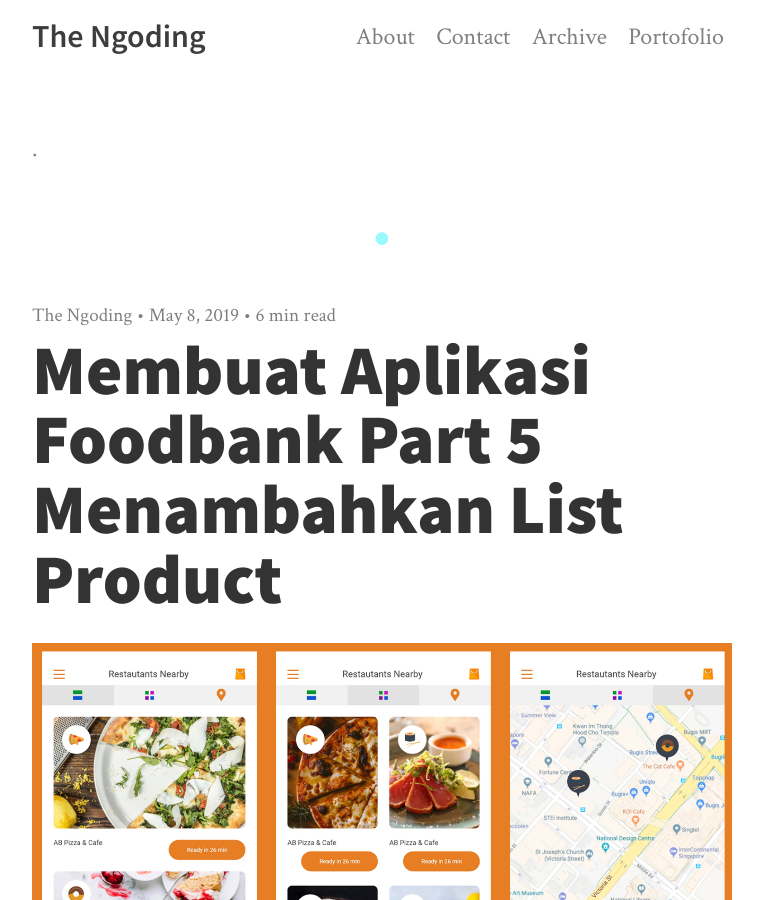
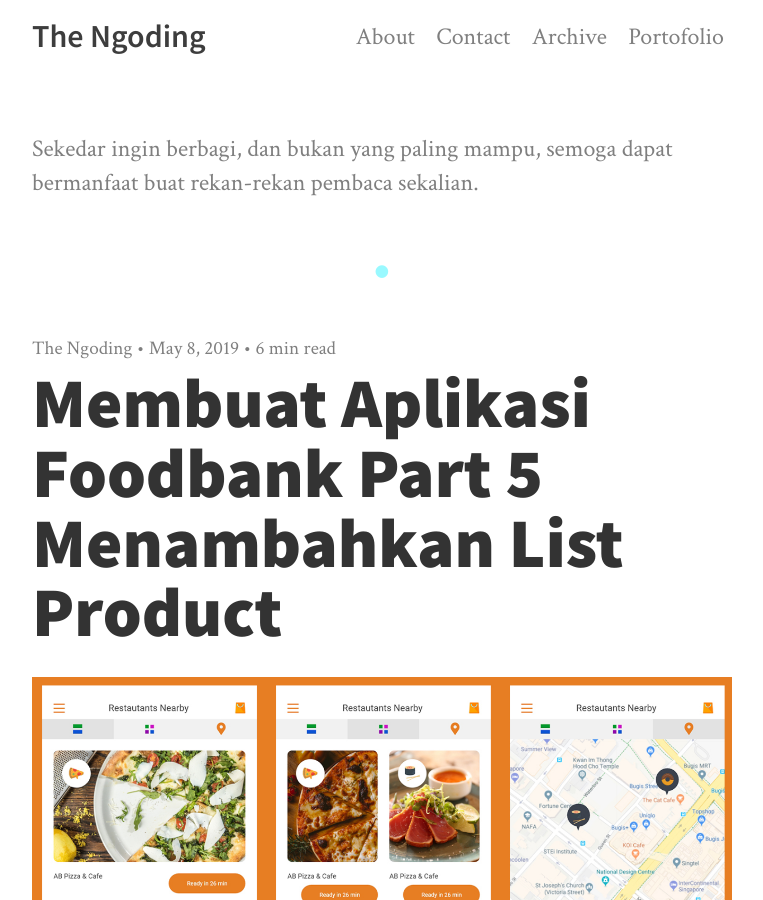
Before and after one commit to congfandi/congfandi.github.io, a Jekyll site: the page built from index.html, in a window 1280 px wide and 900 px high. Shown: the whole window, without its empty margins (258-1021 px from the left). Built offline with Jekyll 4.4.1, drawn with Linux system fonts in a browser that asks for light colours; nearby versions of some CDN libraries; the list of posts is cut into pages by our own code; some of the changed lines change nothing that is shown.

Commit message:
adding subtitle of web

```diff
--- a/_config.yml
+++ b/_config.yml
@@ -5,10 +5,10 @@ name: The Ngoding
 description:
 
   # Description of your site. This will show up in google.
-  meta: Sekedar ingin berbagi, dan bukan yang paling mampu, semoga dapat bermanfaat buat rekan rekan pembaca sekalian
+  meta: Ngoding, pemrograman, android, ios, flutter, java, dart, kotlin
 
   # Description of your site. This will show up on the front page.
-  subtitle: .
+  subtitle: Sekedar ingin berbagi, dan bukan yang paling mampu, semoga dapat bermanfaat buat rekan-rekan pembaca sekalian.
 
 author:
   name: The Ngoding # Change this!
```
